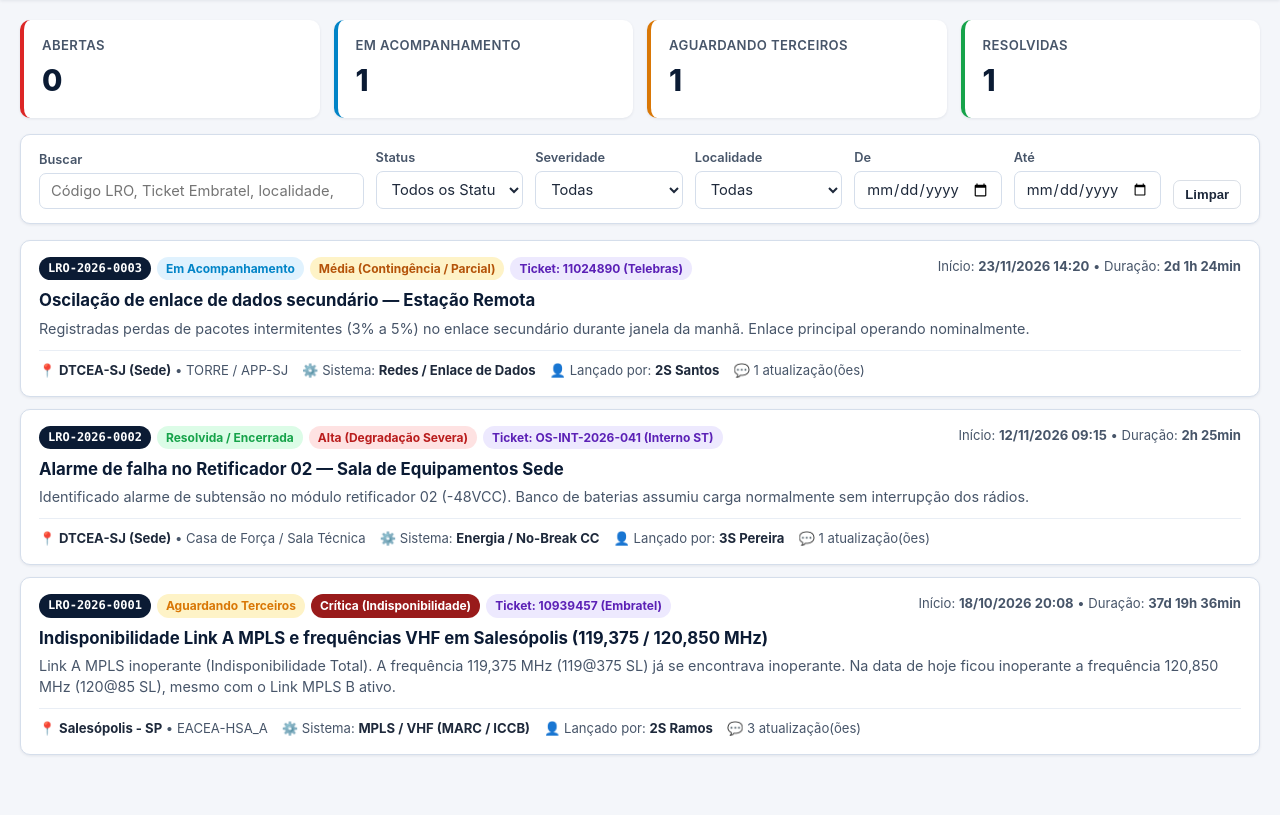
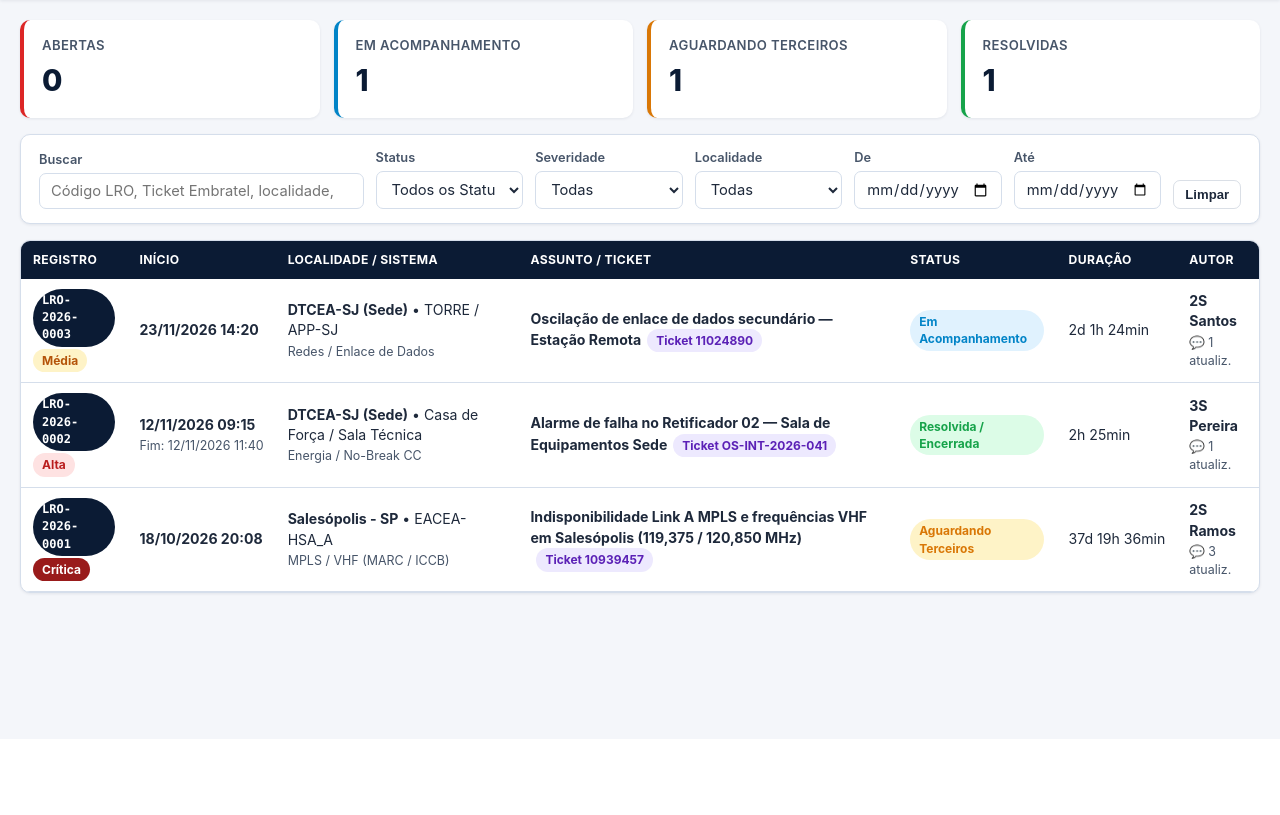
Before and after one commit to dominguesrds29-code/lro-test, a PHP site: page / in a window 1280 px wide. Shown: the part 61-876 px from the top of the page. After the commit the page ends 657 px from the top, so only its background shows below. Run offline with PHP 8.4, Linux system fonts and the light colour scheme; the visitor is signed in with stand-in values (Sample User, id 1).

Commit message:
refactor: versão mais objetiva com tabela compacta e lançamento simplificado

```diff
--- a/assets/css/app.css
+++ b/assets/css/app.css
@@ -385,6 +385,70 @@ input:focus, select:focus, textarea:focus {
 
 .occ-meta-row strong { color: var(--slate-800); }
 
+/* TABELA OBJETIVA DO LIVRO */
+.book-table-card {
+    padding: 0;
+    overflow: hidden;
+}
+
+.book-table-wrap {
+    overflow-x: auto;
+}
+
+table.book-table {
+    width: 100%;
+    border-collapse: collapse;
+    font-size: 0.88rem;
+}
+
+table.book-table th {
+    background: var(--navy-900);
+    color: var(--white);
+    font-size: 0.76rem;
+    text-transform: uppercase;
+    letter-spacing: 0.03em;
+    padding: 10px 12px;
+    text-align: left;
+    white-space: nowrap;
+}
+
+table.book-table td {
+    padding: 10px 12px;
+    border-bottom: 1px solid var(--slate-200);
+    vertical-align: middle;
+}
+
+table.book-table tbody tr {
+    cursor: pointer;
+    transition: background 0.12s;
+}
+
+table.book-table tbody tr:hover {
+    background: #eff6ff;
+}
+
+.book-sub {
+    font-size: 0.78rem;
+    color: var(--slate-600);
+    margin-top: 2px;
+}
+
+.detail-meta-compact {
+    display: flex;
+    flex-wrap: wrap;
+    gap: 8px 18px;
+    background: var(--slate-50);
+    border: 1px solid var(--slate-200);
+    border-radius: 8px;
+    padding: 10px 14px;
+    font-size: 0.85rem;
+    margin-bottom: 14px;
+}
+
+.detail-meta-compact span strong {
+    color: var(--navy-900);
+}
+
 /* BADGES */
 .badge {
     display: inline-flex;
--- a/assets/js/app.js
+++ b/assets/js/app.js
@@ -147,40 +147,63 @@
             return;
         }
 
-        wrap.innerHTML = items.map((o) => {
-            const ticketBadge = o.ticket_externo
-                ? `<span class="badge badge-ticket">Ticket: ${escapeHtml(o.ticket_externo)}${o.operadora ? ' (' + escapeHtml(o.operadora) + ')' : ''}</span>`
+        wrap.innerHTML = `
+            <div class="card book-table-card">
+                <div class="book-table-wrap">
+                    <table class="book-table">
+                        <thead>
+                            <tr>
+                                <th>Registro</th>
+                                <th>Início</th>
+                                <th>Localidade / Sistema</th>
+                                <th>Assunto / Ticket</th>
+                                <th>Status</th>
+                                <th>Duração</th>
+                                <th>Autor</th>
+                            </tr>
+                        </thead>
+                        <tbody>
+                            ${items.map((o) => {
+                                const ticketTxt = o.ticket_externo
+                                    ? `<span class="badge badge-ticket" style="margin-left:6px;">Ticket ${escapeHtml(o.ticket_externo)}</span>`
                                     : '';
-            const centroTxt = o.centro ? ` • ${escapeHtml(o.centro)}` : '';
-            const updTxt = Number(o.updates_count) > 0 ? `${o.updates_count} atualização(ões)` : 'Sem atualizações';
-
+                                const updBadge = Number(o.updates_count) > 0
+                                    ? `<div class="book-sub">💬 ${o.updates_count} atualiz.</div>`
+                                    : '';
                                 return `
-                <article class="occ-card" data-occ-id="${o.id}">
-                    <div class="occ-top">
-                        <div class="occ-badges">
+                                    <tr data-occ-id="${o.id}">
+                                        <td>
                                             <span class="badge badge-code">${escapeHtml(o.code)}</span>
-                            <span class="badge status-${escapeHtml(o.status)}">${escapeHtml(o.status_label)}</span>
-                            <span class="badge sev-${escapeHtml(o.severidade)}">${escapeHtml(o.severidade_label)}</span>
-                            ${ticketBadge}
-                        </div>
-                        <div class="muted" style="margin:0; font-size:0.82rem;">
-                            Início: <strong>${escapeHtml(o.opened_at_br)}</strong> • Duração: <strong>${escapeHtml(o.duration_label)}</strong>
+                                            <div class="book-sub"><span class="badge sev-${escapeHtml(o.severidade)}">${escapeHtml(o.severidade_label.split(' ')[0])}</span></div>
+                                        </td>
+                                        <td style="white-space:nowrap;">
+                                            <strong>${escapeHtml(o.opened_at_br)}</strong>
+                                            ${o.closed_at ? `<div class="book-sub">Fim: ${escapeHtml(o.closed_at_br)}</div>` : ''}
+                                        </td>
+                                        <td>
+                                            <strong>${escapeHtml(o.localidade)}</strong>${o.centro ? ` • ${escapeHtml(o.centro)}` : ''}
+                                            <div class="book-sub">${escapeHtml(o.sistema)}</div>
+                                        </td>
+                                        <td>
+                                            <strong>${escapeHtml(o.title)}</strong>${ticketTxt}
+                                        </td>
+                                        <td><span class="badge status-${escapeHtml(o.status)}">${escapeHtml(o.status_label)}</span></td>
+                                        <td style="white-space:nowrap;">${escapeHtml(o.duration_label)}</td>
+                                        <td>
+                                            <strong>${escapeHtml(o.creator_rank_name)}</strong>
+                                            ${updBadge}
+                                        </td>
+                                    </tr>
+                                `;
+                            }).join('')}
+                        </tbody>
+                    </table>
                 </div>
             </div>
-                    <h3 class="occ-title">${escapeHtml(o.title)}</h3>
-                    <p class="occ-desc-preview">${escapeHtml(o.descricao)}</p>
-                    <div class="occ-meta-row">
-                        <span>📍 <strong>${escapeHtml(o.localidade)}</strong>${centroTxt}</span>
-                        <span>⚙️ Sistema: <strong>${escapeHtml(o.sistema)}</strong></span>
-                        <span>👤 Lançado por: <strong>${escapeHtml(o.creator_rank_name)}</strong></span>
-                        <span>💬 ${escapeHtml(updTxt)}</span>
-                    </div>
-                </article>
         `;
-        }).join('');
 
-        $$('.occ-card').forEach((card) => {
-            card.addEventListener('click', () => openOccurrenceDetail(Number(card.dataset.occId)));
+        $$('.book-table tbody tr').forEach((row) => {
+            row.addEventListener('click', () => openOccurrenceDetail(Number(row.dataset.occId)));
         });
     }
 
@@ -196,26 +219,31 @@
         $('#detSevBadge').textContent = o.severidade_label;
         $('#detTitle').textContent = o.title;
 
-        const metaItems = [
-            ['Data/Hora Início', o.opened_at_br],
-            ['Data/Hora Término', o.closed_at_br],
-            ['Duração / Tempo', o.duration_label],
-            ['Localidade', o.localidade],
-            ['Centro / Estação', o.centro || '—'],
+        const metaPairs = [
+            ['Início', o.opened_at_br],
+            ['Término', o.closed_at_br],
+            ['Duração', o.duration_label],
+            ['Localidade', o.localidade + (o.centro ? ` (${o.centro})` : '')],
             ['Sistema', o.sistema],
-            ['Ticket / OS', o.ticket_externo ? `${o.ticket_externo} (${o.operadora || '—'})` : (o.operadora || '—')],
-            ['Responsável Abertura', o.creator_full_name],
-        ];
-        $('#detMetaGrid').innerHTML = metaItems.map(([k, v]) => `
-            <div class="meta-item">
-                <div class="meta-label">${escapeHtml(k)}</div>
-                <div class="meta-val">${escapeHtml(v)}</div>
-            </div>
-        `).join('');
+            o.ticket_externo ? ['Ticket/OS', o.ticket_externo + (o.operadora ? ` (${o.operadora})` : '')] : null,
+            ['Autor', o.creator_full_name],
+        ].filter(Boolean);
+
+        $('#detMetaGrid').innerHTML = metaPairs.map(([k, v]) =>
+            `<span><strong>${escapeHtml(k)}:</strong> ${escapeHtml(v)}</span>`
+        ).join('');
 
         $('#detDescricao').textContent = o.descricao || '—';
-        $('#detAcoes').textContent = o.acoes_preliminares || 'Nenhuma ação preliminar informada.';
-        $('#detImpacto').textContent = o.impacto_operacional || 'Não informado.';
+
+        const extraParts = [];
+        if (o.acoes_preliminares) extraParts.push(`Ações: ${o.acoes_preliminares}`);
+        if (o.impacto_operacional) extraParts.push(`Impacto: ${o.impacto_operacional}`);
+        if (extraParts.length) {
+            $('#detAcoes').textContent = extraParts.join('\n\n');
+            $('#detExtraWrap').classList.remove('hidden');
+        } else {
+            $('#detExtraWrap').classList.add('hidden');
+        }
 
         const timelineEl = $('#detTimeline');
         if (!o.updates || !o.updates.length) {
@@ -506,14 +534,10 @@
                         opened_at: $('#newOpenedAt').value,
                         severidade: $('#newSeveridade').value,
                         localidade: $('#newLocalidade').value,
-                        centro: $('#newCentro').value,
                         sistema: $('#newSistema').value,
                         status: $('#newStatus').value,
                         ticket_externo: $('#newTicket').value,
-                        operadora: $('#newOperadora').value,
                         descricao: $('#newDescricao').value,
-                        acoes_preliminares: $('#newAcoes').value,
-                        impacto_operacional: $('#newImpacto').value,
                     },
                 });
                 closeModal('modalNewOcc');
--- a/index.php
+++ b/index.php
@@ -238,34 +238,19 @@ $user = current_user();
         </main>
     </div>
 
-    <!-- MODAL: NOVA OCORRÊNCIA -->
+    <!-- MODAL: NOVA OCORRÊNCIA (OBJETIVO) -->
     <div id="modalNewOcc" class="modal hidden" role="dialog" aria-modal="true" aria-labelledby="modalNewOccTitle">
         <div class="modal-backdrop"></div>
         <div class="modal-dialog modal-lg">
             <div class="modal-header">
-                <h2 id="modalNewOccTitle">Novo Lançamento de Ocorrência Técnica</h2>
+                <h2 id="modalNewOccTitle">Novo Registro no Livro</h2>
                 <button type="button" class="modal-close" data-close="modalNewOcc">&times;</button>
             </div>
             <form id="formNewOcc" class="modal-body">
                 <div class="form-grid-2">
                     <div class="form-group span-2">
-                        <label for="newTitle">Título / Resumo da Ocorrência *</label>
-                        <input type="text" id="newTitle" required placeholder="Ex: Indisponibilidade Link A MPLS e frequências VHF em Salesópolis">
-                    </div>
-
-                    <div class="form-group">
-                        <label for="newOpenedAt">Data e Hora do Evento *</label>
-                        <input type="datetime-local" id="newOpenedAt" required>
-                    </div>
-
-                    <div class="form-group">
-                        <label for="newSeveridade">Severidade / Impacto *</label>
-                        <select id="newSeveridade" required>
-                            <option value="critica">Crítica (Indisponibilidade Total)</option>
-                            <option value="alta">Alta (Degradação Severa)</option>
-                            <option value="media" selected>Média (Contingência / Parcial)</option>
-                            <option value="baixa">Baixa / Informativo</option>
-                        </select>
+                        <label for="newTitle">Assunto / Título Curto *</label>
+                        <input type="text" id="newTitle" required placeholder="Ex: Indisponibilidade Link A MPLS e 120,850 MHz — Salesópolis">
                     </div>
 
                     <div class="form-group">
@@ -274,48 +259,43 @@ $user = current_user();
                     </div>
 
                     <div class="form-group">
-                        <label for="newCentro">Centro / Órgão / Estação</label>
-                        <input type="text" id="newCentro" placeholder="Ex: EACEA-HSA_A">
+                        <label for="newSistema">Sistema / Centro *</label>
+                        <input type="text" id="newSistema" list="dlSistemas" required placeholder="Ex: MPLS / VHF (EACEA-HSA_A)">
                     </div>
 
                     <div class="form-group">
-                        <label for="newSistema">Sistema / Equipamento *</label>
-                        <input type="text" id="newSistema" list="dlSistemas" required placeholder="Ex: MPLS / VHF (MARC / ICCB)">
+                        <label for="newTicket">Ticket / OS (se houver)</label>
+                        <input type="text" id="newTicket" placeholder="Ex: 10939457 (Embratel)">
                     </div>
 
                     <div class="form-group">
-                        <label for="newStatus">Status Inicial</label>
+                        <label for="newOpenedAt">Data e Hora *</label>
+                        <input type="datetime-local" id="newOpenedAt" required>
+                    </div>
+
+                    <div class="form-group">
+                        <label for="newSeveridade">Impacto / Severidade *</label>
+                        <select id="newSeveridade" required>
+                            <option value="critica">Crítica (Indisponibilidade)</option>
+                            <option value="alta">Alta (Degradação)</option>
+                            <option value="media" selected>Média (Contingência)</option>
+                            <option value="baixa">Baixa / Informativo</option>
+                        </select>
+                    </div>
+
+                    <div class="form-group">
+                        <label for="newStatus">Status *</label>
                         <select id="newStatus">
                             <option value="aberta">Aberta</option>
                             <option value="em_acompanhamento">Em Acompanhamento</option>
-                            <option value="aguardando_terceiros">Aguardando Terceiros (Operadora)</option>
+                            <option value="aguardando_terceiros">Aguardando Terceiros</option>
                             <option value="resolvida">Resolvida / Encerrada</option>
                         </select>
                     </div>
 
-                    <div class="form-group">
-                        <label for="newTicket">Ticket Externo / Nº OS</label>
-                        <input type="text" id="newTicket" placeholder="Ex: 10939457">
-                    </div>
-
-                    <div class="form-group">
-                        <label for="newOperadora">Operadora / Responsável Externo</label>
-                        <input type="text" id="newOperadora" list="dlOperadoras" placeholder="Ex: Embratel, Telebras, Interno ST">
-                    </div>
-
                     <div class="form-group span-2">
-                        <label for="newDescricao">Descrição Técnica da Ocorrência *</label>
-                        <textarea id="newDescricao" rows="4" required placeholder="Descreva os sintomas, frequências/links afetados, alarmes observados..."></textarea>
-                    </div>
-
-                    <div class="form-group span-2">
-                        <label for="newAcoes">Ações Preliminares / Testes Já Realizados</label>
-                        <textarea id="newAcoes" rows="3" placeholder="Ex: Resetados rádios no MARC, realizado START/STOP nas frequências, comutada ICCB..."></textarea>
-                    </div>
-
-                    <div class="form-group span-2">
-                        <label for="newImpacto">Impacto Operacional / Contingência Adotada</label>
-                        <input type="text" id="newImpacto" placeholder="Ex: Frequências operando em modo analógico">
+                        <label for="newDescricao">Relato Objetivo (o que ocorreu e providências já tomadas) *</label>
+                        <textarea id="newDescricao" rows="5" required placeholder="Ex: Link A MPLS inoperante. 119@375 já off e 120@85 caiu hoje; operando na analógica. Resetados rádios no MARC, START/STOP e comutada ICCB sem sucesso."></textarea>
                     </div>
                 </div>
 
@@ -323,7 +303,7 @@ $user = current_user();
 
                 <div class="modal-footer">
                     <button type="button" class="btn btn-ghost" data-close="modalNewOcc">Cancelar</button>
-                    <button type="submit" class="btn btn-primary">Registrar no Livro</button>
+                    <button type="submit" class="btn btn-primary">Registrar Ocorrência</button>
                 </div>
             </form>
         </div>
@@ -332,7 +312,7 @@ $user = current_user();
     <!-- MODAL: DETALHE E LINHA DO TEMPO DA OCORRÊNCIA -->
     <div id="modalDetail" class="modal hidden" role="dialog" aria-modal="true">
         <div class="modal-backdrop"></div>
-        <div class="modal-dialog modal-xl">
+        <div class="modal-dialog modal-lg">
             <div class="modal-header">
                 <div>
                     <span id="detCode" class="badge badge-code"></span>
@@ -341,69 +321,60 @@ $user = current_user();
                     <h2 id="detTitle" style="margin-top: 6px;"></h2>
                 </div>
                 <div style="display:flex; gap:8px; align-items:center;">
-                    <button type="button" id="btnCopyWhatsapp" class="btn btn-outline btn-sm" title="Copiar resumo formatado para WhatsApp">📋 Copiar p/ WhatsApp</button>
+                    <button type="button" id="btnCopyWhatsapp" class="btn btn-outline btn-sm" title="Copiar resumo para WhatsApp">📋 Copiar</button>
                     <button type="button" class="modal-close" data-close="modalDetail">&times;</button>
                 </div>
             </div>
             <div class="modal-body">
-                <div id="detMetaGrid" class="detail-meta-grid"></div>
+                <div id="detMetaGrid" class="detail-meta-compact"></div>
 
                 <div class="detail-section">
-                    <h4>Descrição Técnica Inicial</h4>
+                    <h4>Relato Técnico</h4>
                     <div id="detDescricao" class="detail-text-box"></div>
                 </div>
 
-                <div class="detail-grid-2">
-                    <div class="detail-section">
-                        <h4>Ações Preliminares / Testes Realizados</h4>
-                        <div id="detAcoes" class="detail-text-box"></div>
-                    </div>
-                    <div class="detail-section">
-                        <h4>Impacto Operacional / Contingência</h4>
-                        <div id="detImpacto" class="detail-text-box"></div>
-                    </div>
+                <div id="detExtraWrap" class="detail-section hidden">
+                    <h4>Ações Preliminares / Impacto</h4>
+                    <div id="detAcoes" class="detail-text-box"></div>
                 </div>
 
                 <div class="detail-section">
-                    <h4>Histórico de Andamento e Despachos (Trilha de Auditoria)</h4>
+                    <h4>Andamento</h4>
                     <div id="detTimeline" class="timeline"></div>
                 </div>
 
                 <div class="detail-section update-box">
-                    <h4>Registrar Nova Atualização / Despacho / Encerramento</h4>
+                    <h4>Adicionar Atualização / Encerrar</h4>
                     <form id="formAddUpdate" class="form-grid-2">
                         <input type="hidden" id="updOccId">
                         <div class="form-group">
-                            <label for="updType">Tipo de Registro</label>
+                            <label for="updType">Tipo</label>
                             <select id="updType">
                                 <option value="atualizacao">Atualização Técnica</option>
-                                <option value="contato_operadora">Contato Operadora / Terceiro</option>
+                                <option value="contato_operadora">Contato Operadora</option>
                                 <option value="restabelecimento_parcial">Restabelecimento Parcial</option>
                                 <option value="despacho">Despacho / Acionamento</option>
-                                <option value="encerramento">Encerramento / Restabelecimento Total</option>
+                                <option value="encerramento">Encerramento (Restabelecido)</option>
                             </select>
                         </div>
                         <div class="form-group">
-                            <label for="updStatusAfter">Alterar Status para</label>
+                            <label for="updStatusAfter">Novo Status</label>
                             <select id="updStatusAfter">
-                                <option value="">(Manter status atual)</option>
+                                <option value="">(Manter atual)</option>
                                 <option value="aberta">Aberta</option>
                                 <option value="em_acompanhamento">Em Acompanhamento</option>
                                 <option value="aguardando_terceiros">Aguardando Terceiros</option>
                                 <option value="resolvida">Resolvida / Encerrada</option>
                             </select>
                         </div>
-                        <div class="form-group">
-                            <label for="updEventAt">Data / Hora do Evento</label>
-                            <input type="datetime-local" id="updEventAt">
-                        </div>
                         <div class="form-group span-2">
-                            <label for="updMessage">Descrição da Atualização / Providência *</label>
-                            <textarea id="updMessage" rows="3" required placeholder="Descreva o andamento, retorno da operadora, testes realizados ou solução aplicada..."></textarea>
+                            <label for="updMessage">Mensagem *</label>
+                            <textarea id="updMessage" rows="2" required placeholder="Ex: Link restabelecido. MPLS A/B OK, 120@85 OK, 119@375 permanece OFF."></textarea>
                         </div>
                         <div id="updError" class="alert alert-error hidden span-2"></div>
-                        <div class="span-2" style="display:flex; justify-content:flex-end;">
-                            <button type="submit" class="btn btn-primary">Adicionar ao Histórico</button>
+                        <div class="span-2" style="display:flex; justify-content:space-between; align-items:center; gap:10px;">
+                            <input type="datetime-local" id="updEventAt" style="max-width:210px;" title="Data/Hora do evento">
+                            <button type="submit" class="btn btn-primary">Registrar Atualização</button>
                         </div>
                     </form>
                 </div>
```
Also changed, not shown: report.php (+14 -21 lines). Lines whose indentation alone changed are shown as unchanged.
